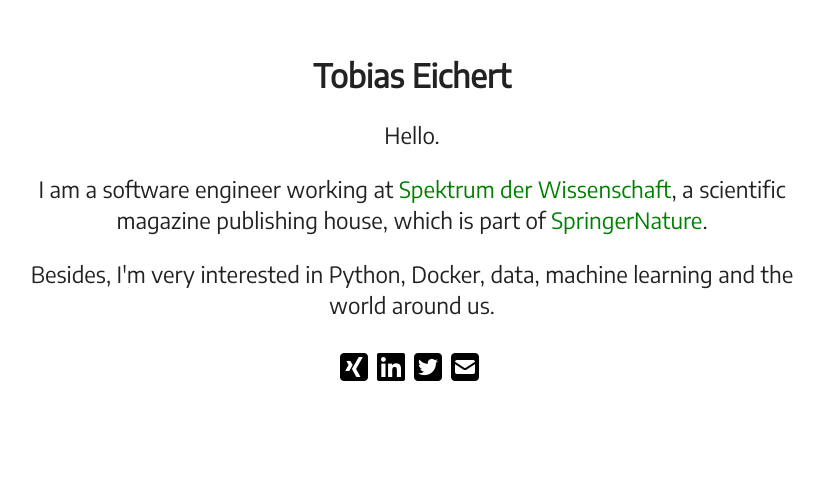
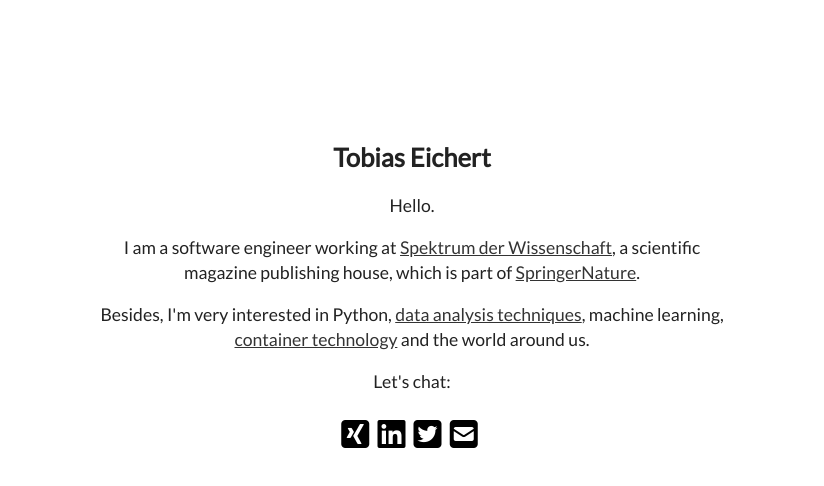
Before and after one commit to tobiaseichert/tobiaseichert.github.io, a plain HTML site: page index.html in a window 1280 px wide. Shown: the part 102-588 px from the top of the page, without its empty margins (228-1052 px from the left). Drawn offline with Linux system fonts and the light colour scheme.

Commit message:
Update description and styles

```diff
--- a/css/main.css
+++ b/css/main.css
@@ -18,14 +18,14 @@ html {
 }
 
 body {
-    font-family: 'Encode Sans', serif;
+    font-family: 'Lato', sans-serif;
     margin: 0;
 }
 
 a {
   background-color: transparent;
-  color: green;
-  text-decoration: none;
+  color: #333;
+  text-decoration: underline;
 }
 
 a:active,
@@ -47,7 +47,7 @@ a:hover {
 
 .flex-inner {
     text-align: center;
-    max-width: 80%;
+    max-width: 65%;
 }
 
 h1 {
@@ -97,14 +97,14 @@ li a .fa-envelope-square:hover {
     }
     .flex {
         align-items: center;
-        height: 40rem;
+        height: 50rem;
     }
     h1 {
-        font-size: 2rem;
+        font-size: 1.6rem;
     }
 
     p {
-        font-size: 1.4rem;
+        font-size: 1.1rem;
     }
 
     li {
--- a/index.html
+++ b/index.html
@@ -9,7 +9,7 @@
 
         <script src="https://use.fontawesome.com/3c779c5f2b.js"></script>
         <link rel="stylesheet" href="css/main.css">
-        <link href="https://fonts.googleapis.com/css?family=Encode+Sans" rel="stylesheet">
+        <link href="https://fonts.googleapis.com/css?family=Lato" rel="stylesheet">
     </head>
     <body>
         <div class="wrap">
@@ -18,7 +18,8 @@
                     <h1>Tobias Eichert</h1>
                     <p>Hello.</p>
                     <p>I am a software engineer working at <a href="http://www.spektrum.de">Spektrum der Wissenschaft</a>, a scientific magazine publishing house, which is part of <a href="http://www.springernature.com">SpringerNature</a>.</p>
-                    <p>Besides, I'm very interested in Python, Docker, data, machine learning and the world around us.</p>
+                    <p>Besides, I'm very interested in Python, <a href="https://www.datacamp.com">data analysis techniques</a>, machine learning, <a href="https://www.docker.com">container technology</a> and the world around us.</p>
+                    <p>Let's chat:</p>
                     <ul class="contact">
                         <li><a href="https://www.xing.com/profile/Tobias_Eichert"><i class="fa fa-xing-square" aria-hidden="true"></i></a></li>
                         <li><a href="https://de.linkedin.com/in/tobias-eichert-a96b03149/de"><i class="fa fa-linkedin-square" aria-hidden="true"></i></a></li>
```
